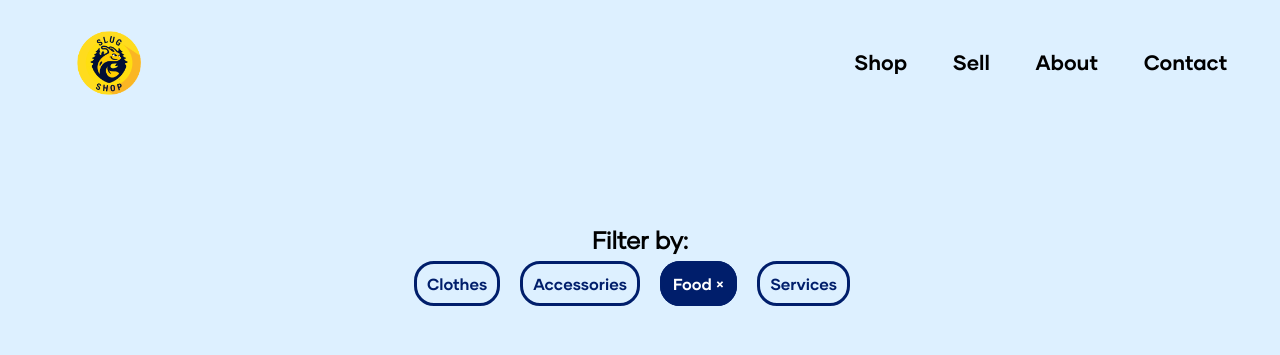
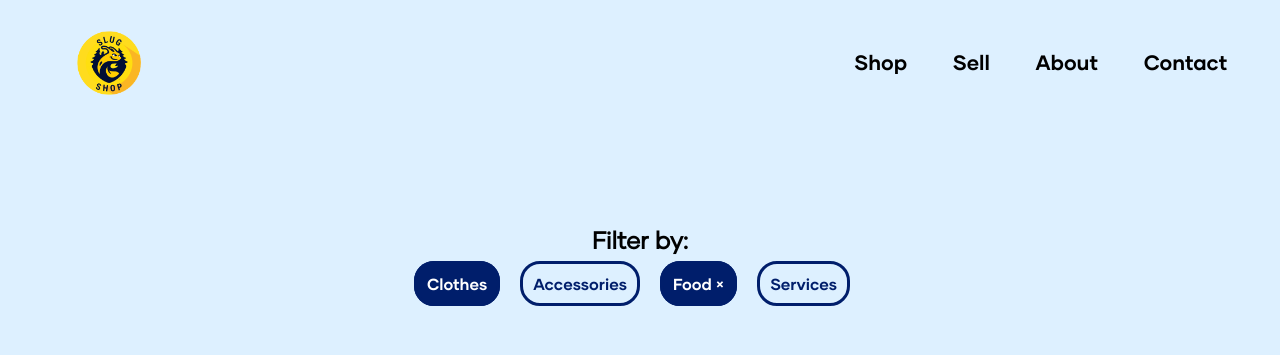
Before and after one commit to namarilee/slug-shop, a plain HTML site: page html/food.html in a window 1280 px wide. In both pictures the pointer is over the link "Clothes". Shown: the top 355 px of the page. Drawn offline with Linux system fonts and the light colour scheme; grey boxes are pictures that could not be loaded.

Commit message:
filter buttons hover

```diff
--- a/css/shop.css
+++ b/css/shop.css
@@ -78,6 +78,12 @@ li a {
 	border-style: solid;
 	border-width: 3px;
 	transition: 0.15s ease-in;
+}
+
+.filter-button:hover {
+    background-color: var(--dark-blue);
+    border-color: var(--dark-blue);
+    color: white;
 }
 
 #clothes-button:focus {
```
